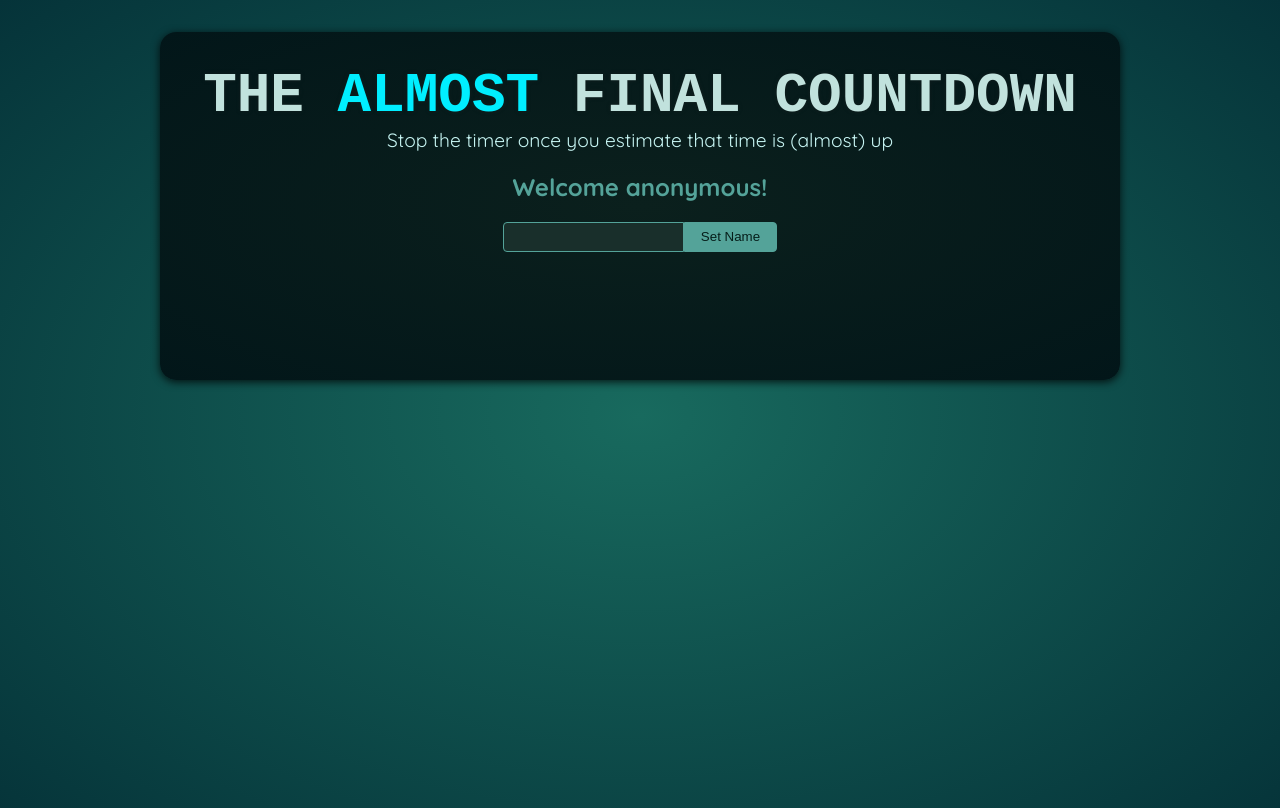
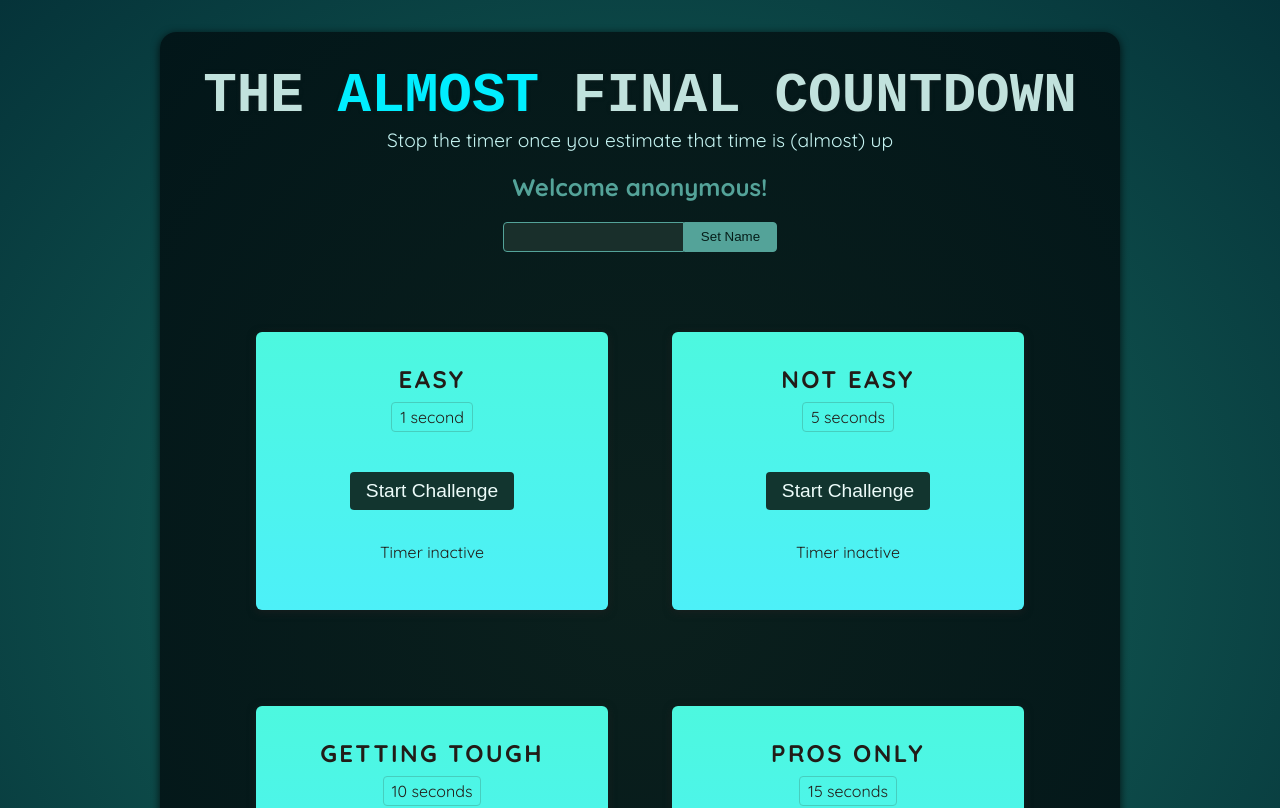
Before and after one commit to seungyeonlee2/react, a React (Create React App) app: page / in a window 1280 px wide. Shown: the top 808 px of the page. Built offline with nearby package versions, Linux system fonts and the light colour scheme; a web font is replaced by a local one.

Commit message:
setIntervea 처리

```diff
--- a/src/App.js
+++ b/src/App.js
@@ -1,12 +1,18 @@
 import React from 'react';
 import Player from './components/Ref/Player';
+import TimerChallenge from './components/Ref/TimeChallenge';
 
 const App = () => {
 
   return (
     <>
       <Player />
-      <div id="challenges"></div>
+      <div id="challenges">
+        <TimerChallenge title='Easy' targetTime={1} />
+        <TimerChallenge title='Not Easy' targetTime={5} />
+        <TimerChallenge title='Getting tough' targetTime={10} />
+        <TimerChallenge title='Pros only' targetTime={15} />
+      </div>
     </>
   );
 };
--- /dev/null
+++ b/src/components/Ref/Input.js
@@ -0,0 +1,7 @@
+import React, { forwardRef } from 'react';
+
+const Input = forwardRef(({type}, ref) => {
+  return <input ref={ref} type={type} />;
+});
+
+export default Input;
--- a/src/components/Ref/Player.js
+++ b/src/components/Ref/Player.js
@@ -1,12 +1,23 @@
-import React from "react";
+import React, { useRef, useState } from "react";
+import Input from "./Input";
 
 const Player = () => {
+
+  const $nameInputRef = useRef();
+
+  const [enteredName, setEnteredName] = useState('anonymous');
+
+  const nameChangeHandler = e => {
+    setEnteredName($nameInputRef.current.value);
+    $nameInputRef.current.value = '';
+  };
+
   return (
     <section id="player">
-      <h2>Welcome anonymous!</h2>
+      <h2>Welcome {enteredName}!</h2>
       <p>
-        <input type="text"/>
-        <button>Set Name</button>
+        <Input ref={$nameInputRef} type="text"/>
+        <button onClick={nameChangeHandler}>Set Name</button>
       </p>
     </section>
   );
--- /dev/null
+++ b/src/components/Ref/ResultModal.js
@@ -0,0 +1,21 @@
+import React, { forwardRef } from 'react';
+
+const ResultModalComponent = ({result, targetTime, remainingTime}, ref) => {
+
+  return (
+    <dialog ref={ref} className="result-modal">
+      <h2>Your {result}!</h2>
+      <p>The target time was <strong>{targetTime} seconds.</strong></p>
+      <p>You stopped the timer with <strong>{remainingTime} seconds left.</strong></p>
+      <form method="dialog">
+        <button>Close</button>
+      </form>
+    </dialog>
+  );
+};
+
+// forwardRef는 콜백으로 전달된 컴포넌트에 첫번째 파라미터로 props를 전달하고
+// 두번째 파라미터에는 부모에게 받은 ref를 전달한다.
+const ResultModal = forwardRef(ResultModalComponent);
+
+export default ResultModal;
--- /dev/null
+++ b/src/components/Ref/TimeChallenge.js
@@ -0,0 +1,60 @@
+import React, { useRef, useState } from 'react';
+import ResultModal from './ResultModal';
+
+const TimerChallenge = ({ title, targetTime }) => {
+  // timer를 ref변수로 관리
+  const timer = useRef();
+
+  // 자식컴포넌트 ResultModal에 있는 dialog태그의 참조를 만듬
+  const dialog = useRef();
+
+  // stop을 눌렀을 때 남은시간을 상태값으로 관리
+  const [timeRemaining, setTimeRemaining] = useState(targetTime * 1000);
+
+  // start stop 활성화 조건
+  const timerIsActive = timeRemaining > 0 && timeRemaining < targetTime * 1000;
+
+  // 시간이 타임오버되었을 때 처리
+  if (timeRemaining <= 0) {
+    clearInterval(timer.current);
+    dialog.current.showModal();
+  }
+
+  const startHandler = (e) => {
+    timer.current = setInterval(() => {
+      setTimeRemaining((prevTime) => prevTime - 10);
+    }, 10);
+  };
+
+  const stopHandler = (e) => {
+    clearInterval(timer.current);
+    dialog.current.showModal();
+  };
+
+  return (
+    <>
+      <ResultModal
+        ref={dialog}
+        targetTime={targetTime}
+        remainingTime={timeRemaining}
+        result="lost"
+      />
+      <section className="challenge">
+        <h2>{title}</h2>
+        <p className="challenge-time">
+          {targetTime} second{targetTime > 1 ? 's' : ''}
+        </p>
+        <p>
+          <button onClick={timerIsActive ? stopHandler : startHandler}>
+            {timerIsActive ? 'Stop' : 'Start'} Challenge
+          </button>
+        </p>
+        <p className={timerIsActive ? 'active' : undefined}>
+          {timerIsActive ? 'Time is running...' : 'Timer inactive'}
+        </p>
+      </section>
+    </>
+  );
+};
+
+export default TimerChallenge;
```
